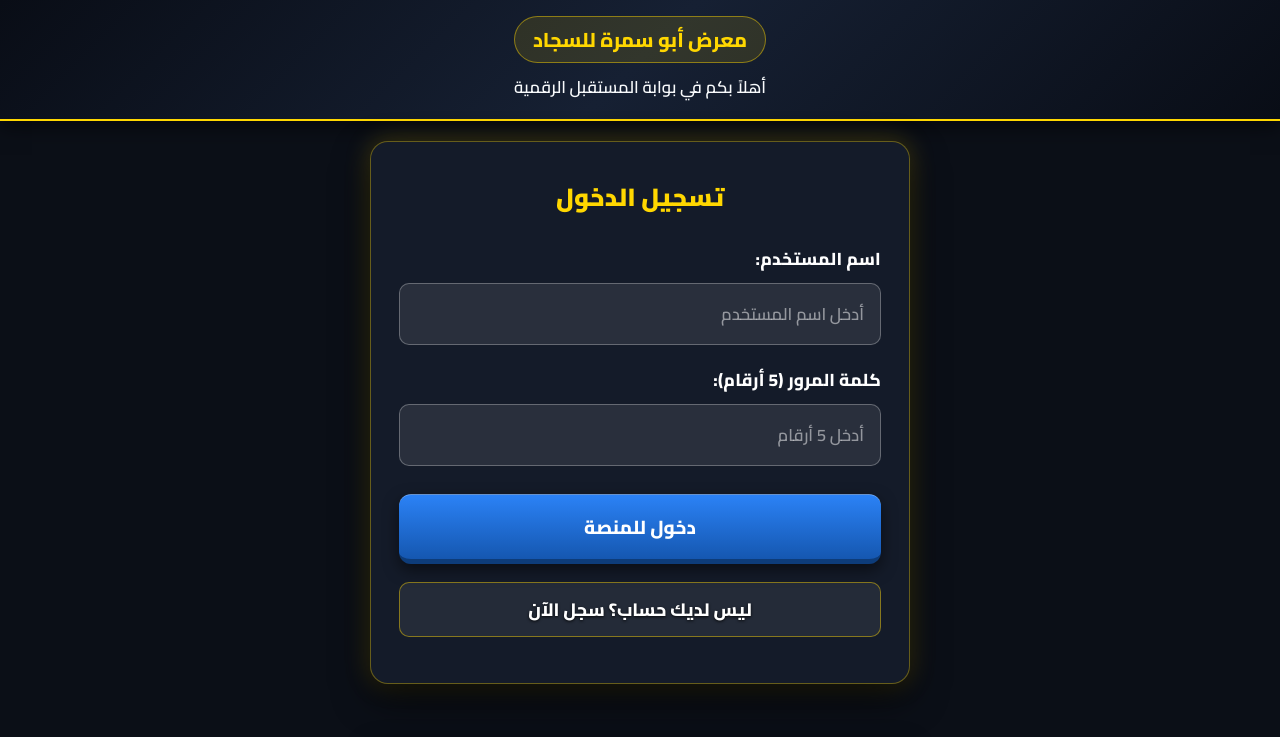
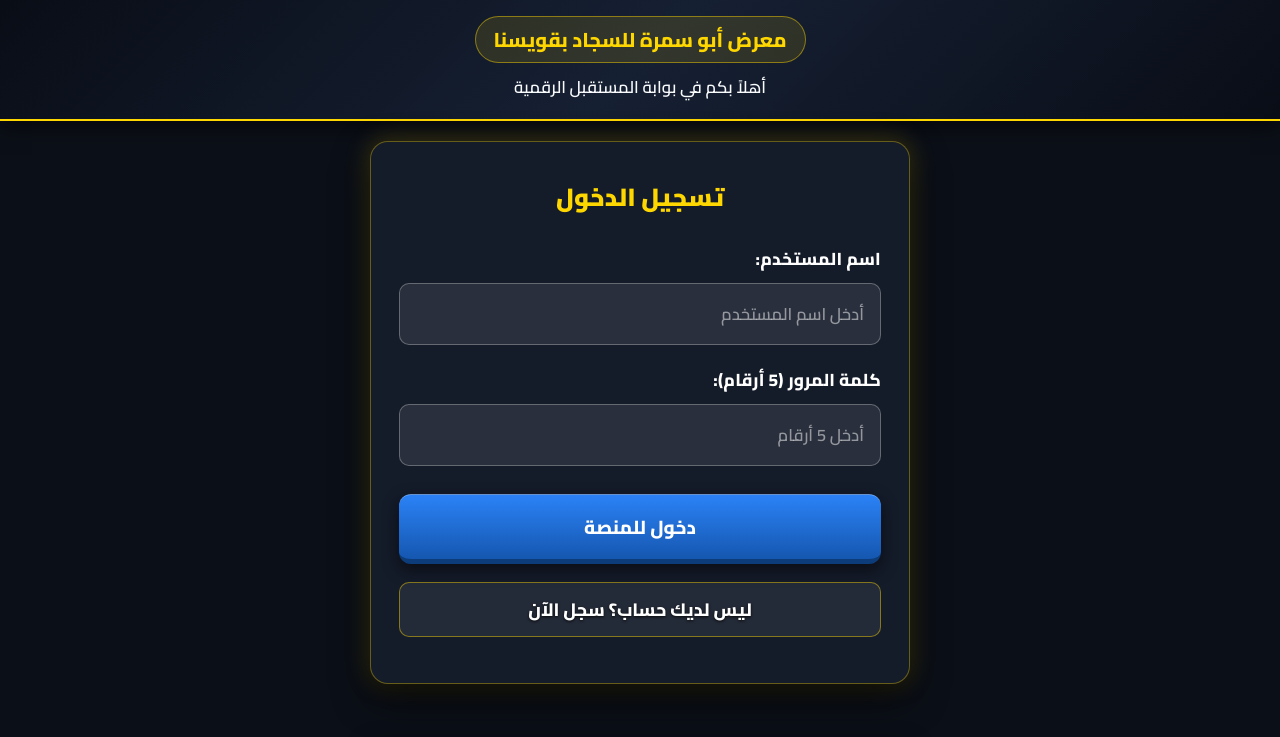
Before and after one commit to schoolfarid3-png/project, a plain HTML site: page index.html in a window 1280 px wide. Shown: the top 737 px of the page. Drawn offline with Linux system fonts and the light colour scheme; no server answers.

Commit message:
Add files via upload

```diff
--- a/index.html
+++ b/index.html
@@ -384,7 +384,7 @@
 
   <header id="mainHeader">
     <div class="sponsor-badge">
-      <h2>معرض أبو سمرة للسجاد</h2>
+      <h2>معرض أبو سمرة للسجاد بقويسنا</h2>
     </div>
     <p>أهلاً بكم في بوابة المستقبل الرقمية</p>
   </header>
```
